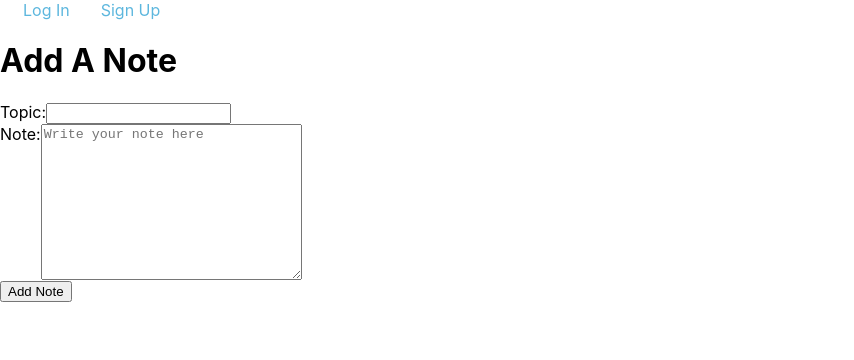
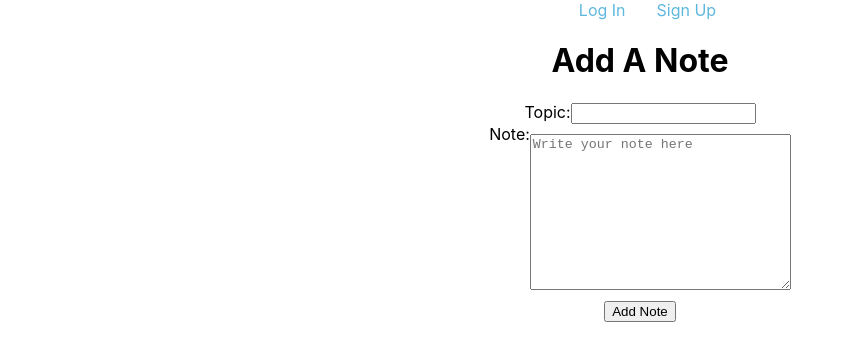
Before and after one commit to KevRdz/code-notes-front-end, a React (Create React App) app: page /add in a window 1280 px wide. Shown: the top 360 px of the page, without its empty margins (0-854 px from the left). Built offline with nearby package versions, Linux system fonts and the light colour scheme; no server answers.

Commit message:
add css to addnote

```diff
--- a/public/index.html
+++ b/public/index.html
@@ -2,7 +2,7 @@
 <html lang="en">
   <head>
     <meta charset="utf-8" />
-    <link rel="icon" href="%PUBLIC_URL%/favicon.ico" />
+    <link rel="icon" href="./icons8-notes-16 (1).png" />
     <meta name="viewport" content="width=device-width, initial-scale=1" />
     <meta name="theme-color" content="#000000" />
     <meta
--- a/src/pages/AddNote/AddNote.jsx
+++ b/src/pages/AddNote/AddNote.jsx
@@ -34,7 +34,7 @@ const AddNote = (props) => {
     <>
       <h1>Add A Note</h1>
       <form autoComplete="off" onSubmit={handleSubmit}>
-        <div>
+        <div className={styles.form}>
           <label htmlFor="topic-input">
             Topic:
           </label>
@@ -62,7 +62,7 @@ const AddNote = (props) => {
         <div>
           <button
             type="submit"
-            // disabled={isFormInvalid}
+            disabled={isFormInvalid}
           >
             Add Note
           </button>
--- a/src/pages/AddNote/AddNote.module.css
+++ b/src/pages/AddNote/AddNote.module.css
@@ -1,3 +1,8 @@
 textArea{
   vertical-align: top;
+  margin: 10px 0;
 }
+
+body{
+  text-align: center;
+}
--- a/src/pages/NoteList/NoteList.module.css
+++ b/src/pages/NoteList/NoteList.module.css
@@ -6,3 +6,9 @@
   justify-content: center;
   gap: 20px;
 }
+
+h1{
+  display: flex;
+  flex-wrap: wrap;
+  justify-content: center;
+}
```
Also changed, not shown: public/icons8-notes-16 (1).png (added).
